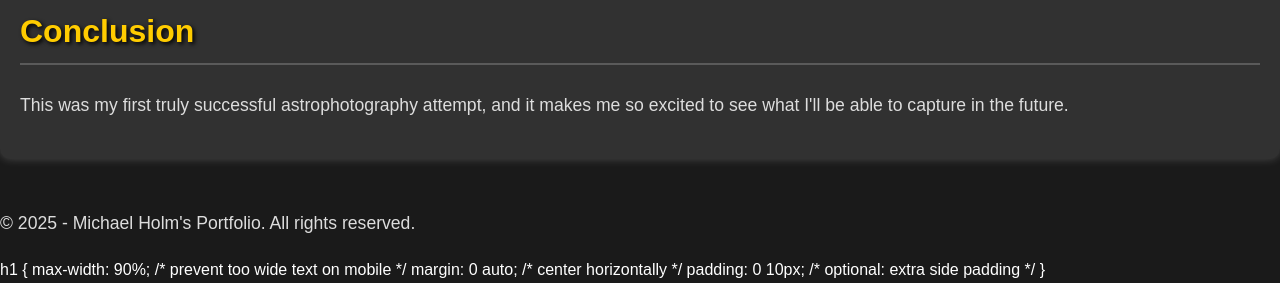
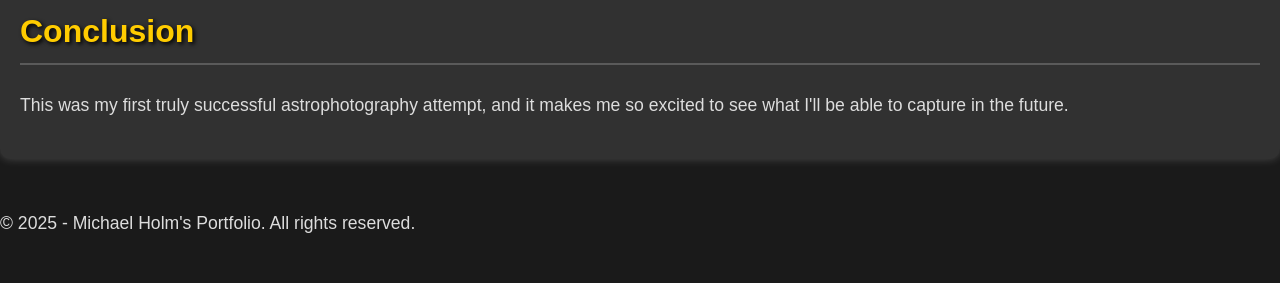
Before and after one commit to michaelholm6/michaelholm6.github.io, a Jekyll site: the page built from docs/pages/astrophotography_blog/blog_posts/orion_nebula/orion_nebula.html, in a window 1280 px wide, cut to the strip 1185-1468 px from the top of the page. Built offline with Jekyll 4.4.1, drawn with Linux system fonts in a browser that asks for light colours; after the commit the page ends 1442 px from its top, so only the background shows below that.

Commit message:
Fixed a bug

```diff
--- a/docs/_layouts/default.html
+++ b/docs/_layouts/default.html
@@ -18,9 +18,3 @@
     </main>
 </body>
 </html>
-
-h1 {
-  max-width: 90%; /* prevent too wide text on mobile */
-  margin: 0 auto; /* center horizontally */
-  padding: 0 10px; /* optional: extra side padding */
-}
```
